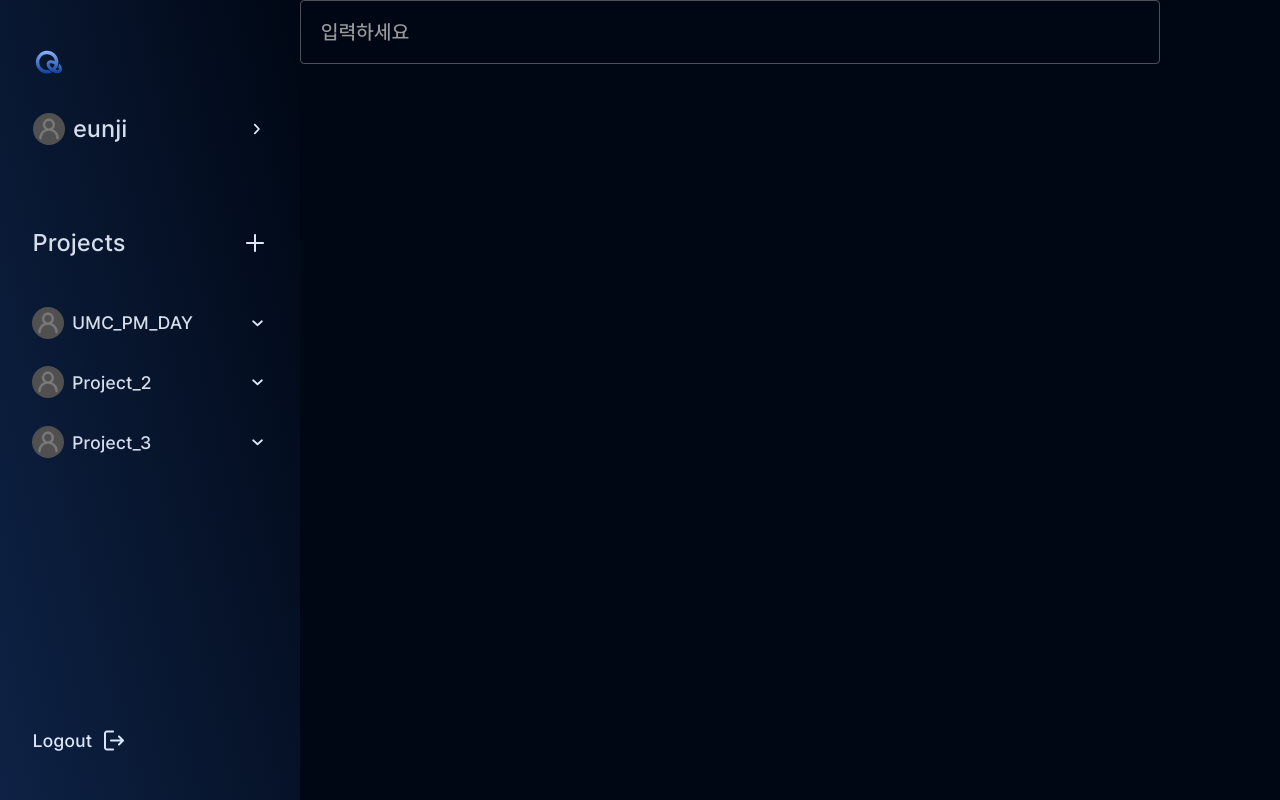
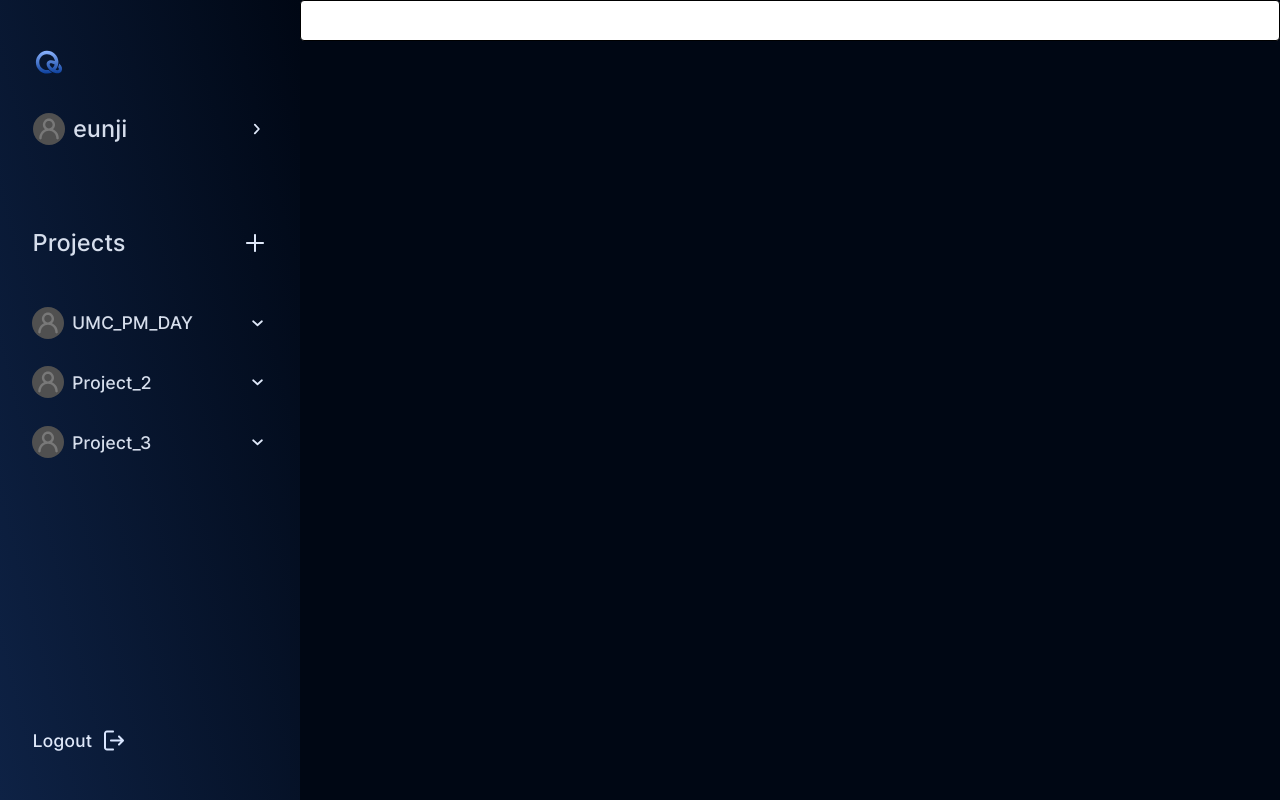
Before and after one commit to QASTUDIODEV/WEB_QASTUDIO, a React (Vite) app: page /mypage in a window 1280 px wide. Built offline with nearby package versions, Linux system fonts and the light colour scheme; no server answers.

Commit message:
feat: input공용 컴포넌트 수정

```diff
--- a/src/components/auth/module/module.tsx
+++ b/src/components/auth/module/module.tsx
@@ -4,6 +4,7 @@ import AuthButton from '@/components/auth/authButton/authButton';
 import AuthInput from '@/components/auth/authInput/authInput';
 import CodeInput from '@/components/auth/codeInput/codeInput';
 import ValidationMessage from '@/components/auth/validationMessage/validationMessage';
+import Input from '@/components/common/input/input';
 
 import * as S from './module.style';
 
@@ -36,7 +37,7 @@ export const InputModule = React.forwardRef<HTMLInputElement, TModuleProps>(
       <S.Wrapper>
         {span && <span>{span}</span>}
         <S.Wrapper2>
-          <AuthInput
+          <Input
             placeholder={Name}
             type={inputname}
             autoComplete={inputname}
--- a/src/components/common/input/input.style.ts
+++ b/src/components/common/input/input.style.ts
@@ -1,14 +1,59 @@
 import styled from 'styled-components';
 
-type TInputWrapperProps = {
-  width?: string;
-};
+const InputWrapper = styled.div`
+  display: flex;
+  width: 100%;
+  height: 41px;
+  border-radius: 4px;
+`;
+const Container = styled.div`
+  width: 100%;
+  border-radius: 4px;
+  display: flex;
+  gap: 5px;
+  position: relative;
+  flex-direction: column;
+`;
+const Input = styled.input<{ $isValid?: boolean }>`
+  width: 100%;
+  height: 41px;
+  padding: 0px 0px 0px 10px;
+  gap: 10px;
+  border-radius: 4px;
+  opacity: 0px;
+  font-size: 14px;
+  border: 1px solid;
+  border-color: ${(props) => (props.$isValid === false ? props.theme.colors.error.error_500 : 'none')};
+  background-color: ${(props) => (props.$isValid === false ? props.theme.colors.error.error_50 : 'white')};
+`;
 
-const InputWrapper = styled.input<TInputWrapperProps>`
+const Eyes = styled.div<{ $active?: boolean }>`
+  position: absolute;
+  z-index: 1;
+  right: 10px;
+  top: 10px;
+  svg {
+    fill: ${({ $active, theme }) => ($active ? theme.colors.gray.gray_700 : theme.colors.gray.gray_300)};
+  }
+`;
+
+const MessageWrapper = styled.div`
+  width: 100%;
+  display: flex;
+`;
+
+const MessageWrapper2 = styled.div`
+  display: flex;
+  position: absolute;
+  top: -24px;
+  right: 0;
+`;
+
+const NormalInputWrapper = styled.input<{ $width?: string }>`
   ${({ theme }) => theme.text.medium_20};
   color: ${({ theme }) => theme.colors.primary.pri_50};
   height: 64px;
-  width: ${(props) => props.width || '820px'};
+  width: 100%;
   padding: 16px 20px;
   border-radius: 4px;
   border: 1px solid rgba(153, 153, 153, 0.5);
@@ -19,4 +64,6 @@ const InputWrapper = styled.input<TInputWrapperProps>`
   }
 `;
 
-export { InputWrapper };
+export {};
+
+export { Container, Eyes, Input, InputWrapper, MessageWrapper, MessageWrapper2, NormalInputWrapper };
--- a/src/components/common/input/input.tsx
+++ b/src/components/common/input/input.tsx
@@ -1,14 +1,58 @@
-import type { ChangeEvent } from 'react';
+import React, { useState } from 'react';
 
-import * as S from '@/components/common/input/input.style';
+import * as S from './input.style';
+import ValidataionMessage from './validationMessage';
 
-type TInputProps = {
+import Eyes from '@/assets/icons/eyes.svg?react';
+
+export type TInput = {
+  placeholder: string;
+  type: 'normal' | 'password' | 'auth' | string;
+  isValid?: boolean;
+  errorMessage?: string;
+  touched?: boolean;
+  autoComplete?: string;
   value?: string;
-  placeholder?: string;
-  width?: `${number}px` | `${number}%`;
-  onChange?: (e: ChangeEvent<HTMLInputElement>) => void;
+  valid?: boolean;
+  top?: boolean;
+  ref?: any;
 };
 
-export default function Input({ value, placeholder = '입력하세요', width = '860px', onChange }: TInputProps) {
-  return <S.InputWrapper value={value} placeholder={placeholder} width={width} onChange={onChange} />;
-}
+const Input = React.forwardRef<HTMLInputElement, TInput>(({ placeholder, type, isValid, autoComplete, errorMessage, touched, valid, top, ...rest }, ref) => {
+  const [passwordType, setPasswordType] = useState('password');
+
+  if (type === 'normal') {
+    return <S.NormalInputWrapper placeholder={placeholder} ref={ref} {...rest} />;
+  }
+  return (
+    <S.Container>
+      <S.InputWrapper>
+        <S.Input
+          placeholder={placeholder}
+          type={type === 'password' ? passwordType : type}
+          $isValid={isValid}
+          autoComplete={type === 'password' ? (passwordType === 'text' ? 'current-password' : 'new-password') : autoComplete}
+          ref={ref}
+          {...rest}
+        />
+        {type === 'password' && (
+          <S.Eyes onClick={() => setPasswordType((prevType) => (prevType === 'password' ? 'text' : 'password'))} $active={passwordType === 'text'}>
+            <Eyes />
+          </S.Eyes>
+        )}
+      </S.InputWrapper>
+
+      {errorMessage && touched && top && (
+        <S.MessageWrapper2>
+          <ValidataionMessage message={errorMessage} isError={!valid} />
+        </S.MessageWrapper2>
+      )}
+      {errorMessage && touched && top === false && (
+        <S.MessageWrapper>
+          <ValidataionMessage message={errorMessage} isError={!valid} />
+        </S.MessageWrapper>
+      )}
+    </S.Container>
+  );
+});
+export default Input;
--- /dev/null
+++ b/src/components/common/input/validationMessage.tsx
@@ -0,0 +1,27 @@
+import * as S from '@/components/auth/validationMessage/validationMessage.style';
+
+import Valid from '@/assets/icons/check_circle.svg?react';
+import Wrong from '@/assets/icons/wrong.svg?react';
+
+type TValidationMessage = {
+  message: string;
+  isError: boolean | undefined;
+};
+export default function ValidataionMessage({ message, isError }: TValidationMessage) {
+  return (
+    <>
+      {isError === true && (
+        <S.Container>
+          <Wrong />
+          <S.ErrorMessage>{message}</S.ErrorMessage>
+        </S.Container>
+      )}
+      {isError === false && (
+        <S.Container>
+          <Valid />
+          <S.TrueMessage>{message}</S.TrueMessage>
+        </S.Container>
+      )}
+    </>
+  );
+}
--- a/src/pages/scenario/scenario.tsx
+++ b/src/pages/scenario/scenario.tsx
@@ -5,7 +5,7 @@ import * as S from '@/pages/scenario/scenario.style';
 export default function ScenarioPage() {
   return (
     <S.Container>
-      <Input />
+      <Input type="normal" placeholder="ㅎㅇ" />
     </S.Container>
   );
 }
```
Also changed, not shown: src/components/common/input/validationMessage.style.ts (added, +21 -0 lines).
